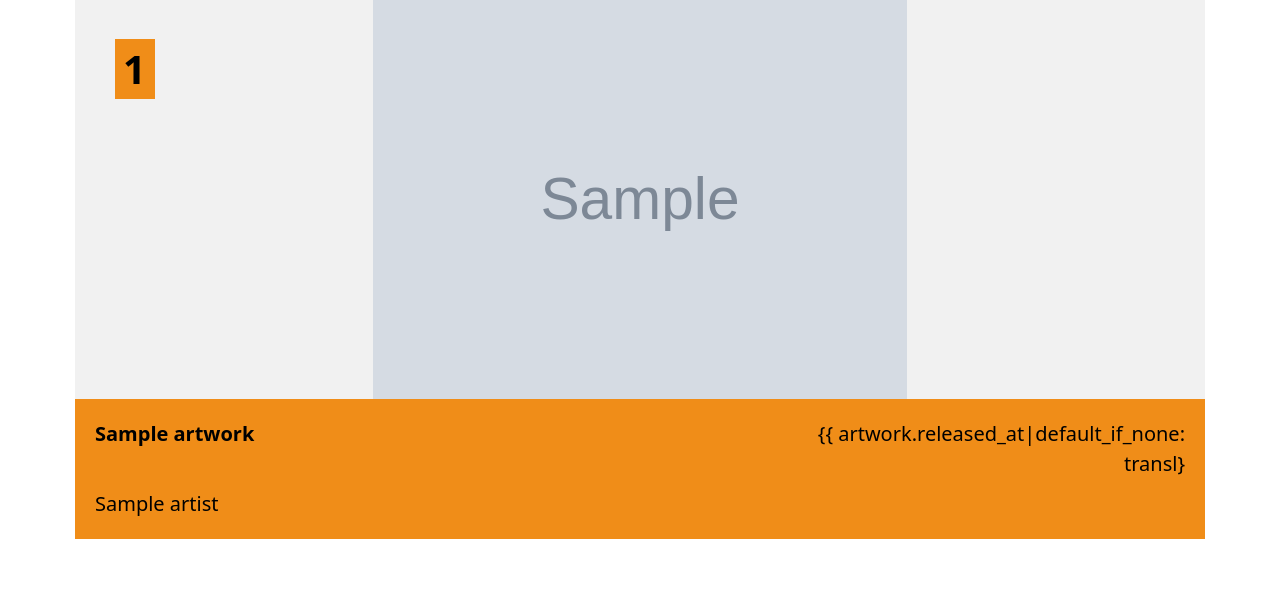
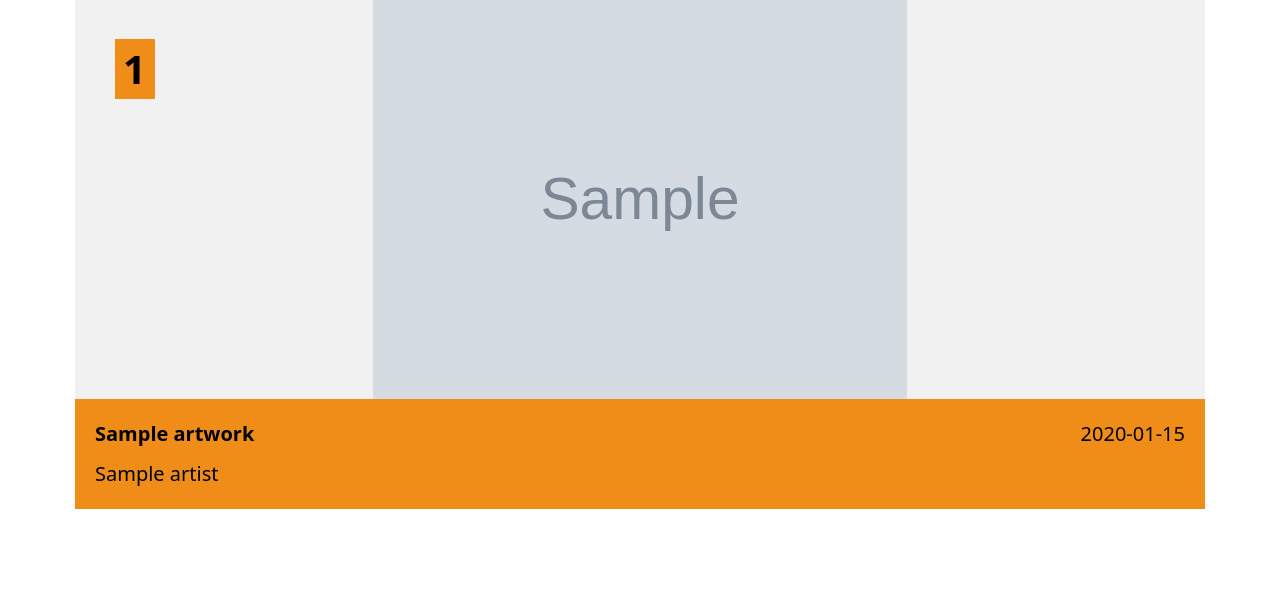
Before and after one commit to arthurgeay/galerie-du-numerique, a Django app: page /artworks/ in a window 1280 px wide. Shown: the part 820-1436 px from the top of the page. After the commit the page ends 1329 px from the top, so only its background shows below. Run offline with Django 4.2, Linux system fonts and the light colour scheme; a user stored in the database is signed in; tables that the repository leaves empty hold one stand-in row (values such as "Sample post"); grey boxes marked "Sample" are stand-in pictures.

Commit message:
fix : add variable translated

```diff
--- a/artwork_gallery/artworks/templates/artworks/index.html
+++ b/artwork_gallery/artworks/templates/artworks/index.html
@@ -31,7 +31,7 @@
                     <div class="art-item-infos">
                         <p class="art-item-title">{{ artwork.title }}</p>
                         {% trans 'Donnée inconnue' as transl %}
-                        <p class="art-item-date">{{ artwork.released_at|default_if_none: transl}</p>
+                        <p class="art-item-date">{{ artwork.released_at|default_if_none:transl }}</p>
                         <p class="art-item-author">{{ artwork.artist.name }}</p>
                     </div>
                 </li>
```
Also changed, not shown: 1 other file.
